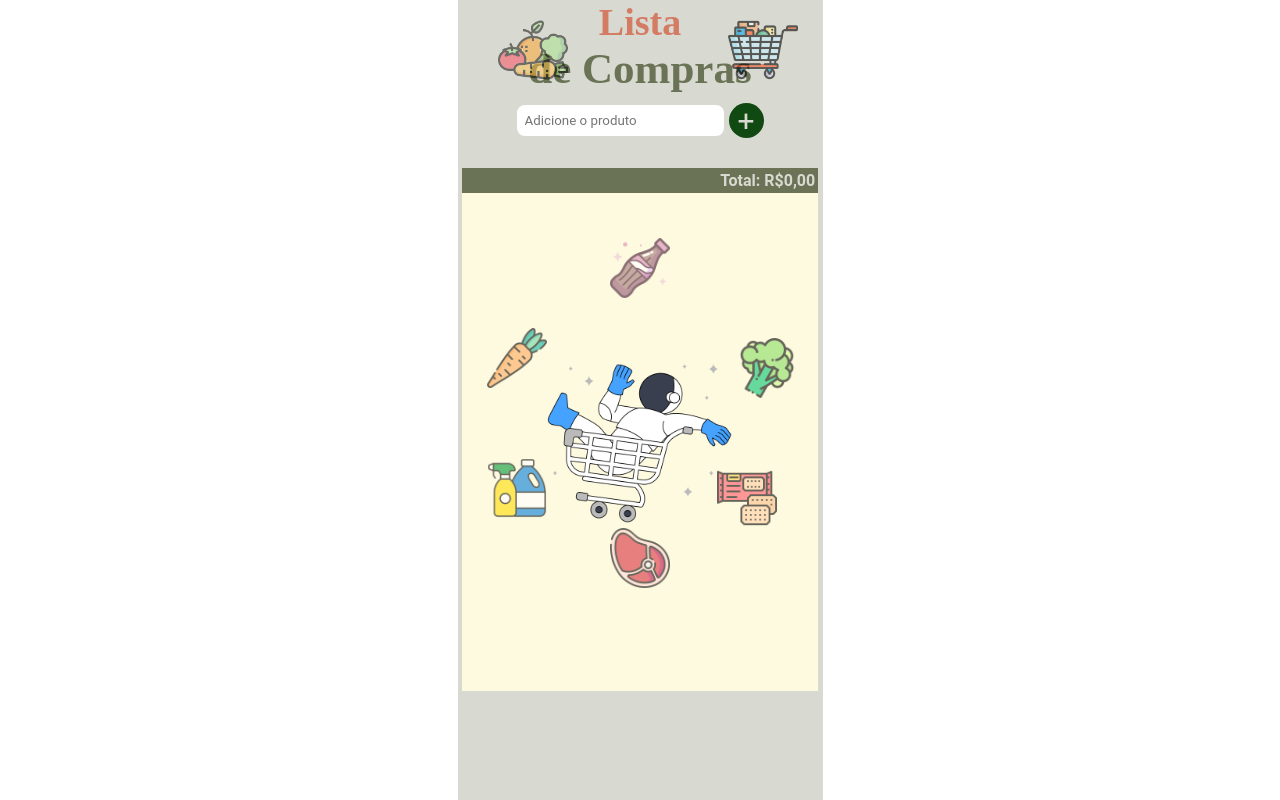
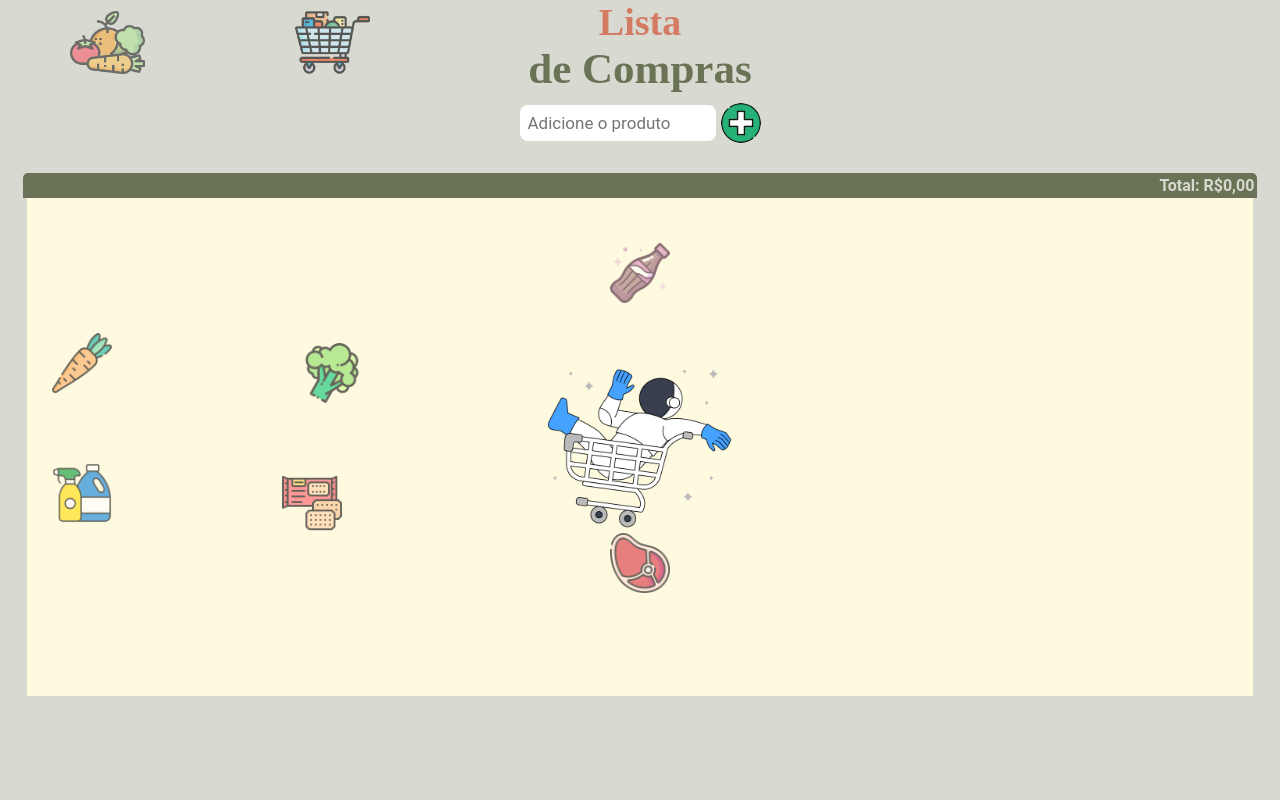
Before and after one commit to lucasspimentell/lista_compras, a React (Create React App) app: page / in a window 1280 px wide. Built offline with nearby package versions, Linux system fonts and the light colour scheme; a web font is replaced by a local one.

Commit message:
detalhes

```diff
--- a/src/pages/Home/home.css
+++ b/src/pages/Home/home.css
@@ -11,7 +11,8 @@
 }
 .container{
     background-color:#d8d9d0 ;
-    max-width: 365px;
+    width: 100%;
+    min-width: 365px;
     height: 100vh;
     margin: auto;
 
@@ -59,22 +60,30 @@ form{
 
 form input{
     padding: 8px;
+    width: 180px;
     border: none;
     border-radius: 8px;
+    font-size: 17px;
 
 }
 
 form .add{
+    padding: 0px;
+    width: 40px;
+    height: 40px;
 
-    width: 35px;
-    height: 35px;
-    font-size: 30px;
+    background-image: url("adiciona.png");
+    background-size: cover;
     border-radius: 50%;
     margin-left: 5px;
-    color: #d8d9d0;
-    background-color: #104911;
+
     border: none;
 
+}
+
+.add img{
+     width: 4px;
+    height: 3px;
 }
 .subTitulos{
 
@@ -87,6 +96,8 @@ form .add{
    width: 96%;
    margin: auto;
    font-weight: 600;
+   border-top-left-radius:5px ;
+   border-top-right-radius:5px ;
 }
 
 
@@ -103,7 +114,7 @@ form .add{
     padding: 2px;
     gap: 5px;
     margin-bottom: 5px;
-    border-bottom: solid 1px #104911;
+    border-bottom: solid 1px #6a73565f;
 }
 
 .itemContainer button{
@@ -139,7 +150,7 @@ form .add{
     border: none;
     font-size: 15px;
     padding: 4px;
-
+    border-radius: 4px;
     font-weight: 600;
     background-color: #eaeaf1;
 }
@@ -153,17 +164,17 @@ form .add{
 
 .vegetais{
     position: absolute;
-    width: 70px;
-    left: 40px;
-    top: 15px;
+    width: 75px;
+    left: 70px;
+    top: 5px;
     opacity: 0.5;
 }
 
 .carrinho{
     position: absolute;
-    width: 70px;
-    left: 270px;
-    top: 15px;
+    width: 75px;
+    left: 295px;
+    top: 5px;
     opacity: 0.6;
 }
 
@@ -193,24 +204,19 @@ form .add{
 }
 
 .itemContainer input[type="checkbox"]:checked {
+
     display: flex;
     align-items: center;
-   justify-content: center;
-    border: solid 1px #000400;
+    justify-content: center;
+    border: none;
     background-color: #37f008;
-
-
-}
-
-.itemContainer input[type="checkbox"]:checked::after {
-    content: "";
-    width: 40px;
-    height: 38px;
     background-image: url("verificar.png");
     background-size: cover;
 
 
 }
+
+
 
 .excluir{
     background-color: rgba(255, 99, 71, 0.778);
@@ -270,7 +276,9 @@ left: 250px;
 }
 
 .quant{
-    width: 40px !important;
+    width: 26px !important;
     background-color: #fcfcfc !important;
     border: solid 1px rgb(202, 197, 197) !important;
+    margin-right: 3px;
+    border-radius: 4px;
 }
--- a/src/pages/Home/index.js
+++ b/src/pages/Home/index.js
@@ -27,7 +27,7 @@ function Home() {
 
         const produtObj = {
             id: id,
-            quant:1,
+            quant: 1,
             produtoName: input,
             valor: "",
             concluida: concluida
@@ -98,9 +98,9 @@ function Home() {
         console.log(filtrada)
     }
 
-    function mult(id,novaQuant){
+    function mult(id, novaQuant) {
 
-        if(novaQuant===""){
+        if (novaQuant === "") {
             let produtoQuant = produto.map((item) => {
                 if (item.id === id) {
                     return { ...item, quant: "" }
@@ -115,7 +115,7 @@ function Home() {
 
 
 
-        const quantidadevalida = Math.max(0,parseInt(novaQuant)||0);
+        const quantidadevalida = Math.max(0, parseInt(novaQuant) || 0);
 
         let produtoQuant = produto.map((item) => {
             if (item.id === id) {
@@ -137,13 +137,13 @@ function Home() {
                     <h2> de Compras</h2>
                 </div>
                 <img className="vegetais" src="/vegetal.png" alt="" />
-                <img className="carrinho"  src="/carrinho.png" alt="" />
+                <img className="carrinho" src="/carrinho.png" alt="" />
                 <div className="formContainer">
                     <form onSubmit={adicionar}>
 
-                        <input type="text" value={input} onChange={(e) => setIput(e.target.value)} placeholder="Adicione o produto"/>
+                        <input type="text" value={input} onChange={(e) => setIput(e.target.value)} placeholder="Adicione o produto" />
 
-                        <button className="add" type="submit">+</button>
+                        <button className="add" type="submit"></button>
 
 
                     </form>
@@ -166,7 +166,7 @@ function Home() {
 
                     <img className="absoluta car" src="/carne.png" alt="carne" />
 
-                 </div>: null }
+                </div> : null}
                 {produto.map((item) => {
                     return (
                         <div className="itemContainer" key={item.id}>
@@ -174,15 +174,15 @@ function Home() {
                             {/* quantidade */}
 
                             <div className="nomeValor">
-                    <input className="quant" type="number" step="0.01" placeholder="0" value={item.quant} onChange={(e) => mult(item.id, e.target.value)}/>
+                                <input className="quant" type="number" step="0.01" placeholder="0" value={item.quant} onChange={(e) => mult(item.id, e.target.value)} />
                                 <p className={item.concluida ? "verificada" : ""}>{item.produtoName} </p>
 
-                    <span> R$:</span> <input type="text" step="0.01" value={item.valor} onChange={(e) => totalFunc(item.id, e.target.value)}  placeholder="0,00"/>
+                                <span> R$:</span> <input type="text" step="0.01" value={item.valor} onChange={(e) => totalFunc(item.id, e.target.value)} placeholder="0,00" />
                             </div>
 
-                    <input type="checkbox" checked={item.concluida} id="verificado" onClick={() => verificar(item.id)}/>
-                    <button className="editar"><Link to="/Editar" state={{ produtoAtual: item }}><img src="/lapis.png" alt="lapis"/></Link></button>
-                    <button className="excluir" onClick={() => excluir(item.id)}><img src="/excluir.png" alt="lixeira"/></button>
+                            <input type="checkbox" checked={item.concluida} id="verificado" onClick={() => verificar(item.id)} />
+                            <button className="editar"><Link to="/Editar" state={{ produtoAtual: item }}><img src="/lapis.png" alt="lapis" /></Link></button>
+                            <button className="excluir" onClick={() => excluir(item.id)}><img src="/excluir.png" alt="lixeira" /></button>
                         </div>
                     )
                 })}
```
Also changed, not shown: src/pages/Home/adiciona.png (added). Lines whose indentation alone changed are shown as unchanged.
